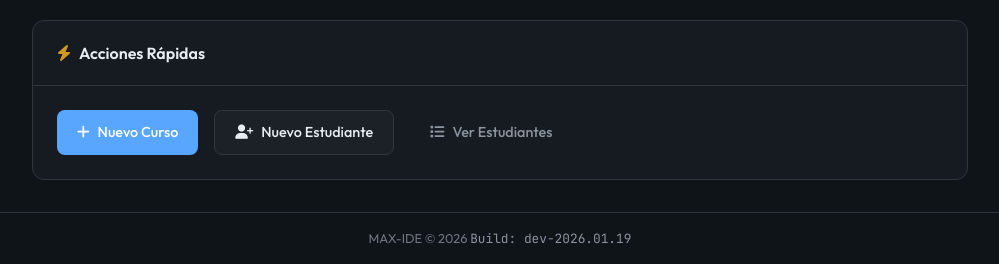
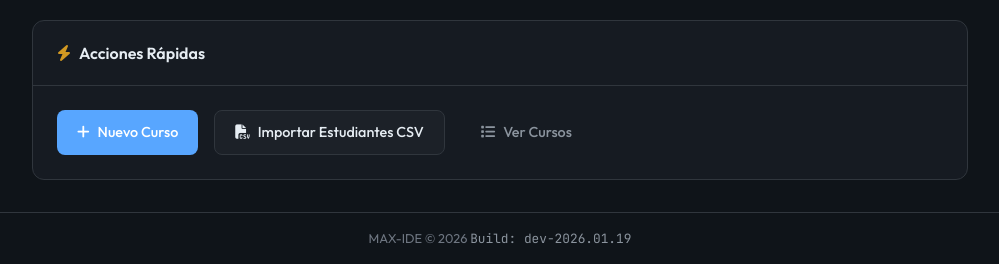
Before and after one commit to Luvigo/Max, a Django app: template editor/templates/dashboards/institution_dashboard.html in a window 1280 px wide. Shown: the part 912-1176 px from the top of the page, without its empty margins (280-1279 px from the left). Run offline with Django 5.2, Linux system fonts and the light colour scheme; the template is opened without the code that fills it, so the values that code supplies are empty.

Commit message:
Fix: Arreglar URLs en institution_dashboard.html - usar URLs de institución con slug

```diff
--- a/editor/templates/dashboards/institution_dashboard.html
+++ b/editor/templates/dashboards/institution_dashboard.html
@@ -55,7 +55,7 @@
                 <i class="fas fa-graduation-cap" style="color: var(--color-warning);"></i>
                 Cursos
             </h3>
-            <a href="{% url 'editor:courses_list' %}" class="btn btn-ghost">Ver todos</a>
+            <a href="{% url 'editor:institution_courses_list' institution_slug=institution.slug %}" class="btn btn-ghost">Ver todos</a>
         </div>
         <div class="card-body" style="padding: 0;">
             {% if courses %}
@@ -89,7 +89,7 @@
             <div class="empty-state">
                 <i class="fas fa-graduation-cap"></i>
                 <p>No hay cursos creados</p>
-                <a href="{% url 'editor:course_create' %}" class="btn btn-primary">
+                <a href="{% url 'editor:institution_course_create' institution_slug=institution.slug %}" class="btn btn-primary">
                     <i class="fas fa-plus"></i> Crear Curso
                 </a>
             </div>
@@ -174,14 +174,14 @@
     </div>
     <div class="card-body">
         <div style="display: flex; gap: 1rem; flex-wrap: wrap;">
-            <a href="{% url 'editor:course_create' %}" class="btn btn-primary">
+            <a href="{% url 'editor:institution_course_create' institution_slug=institution.slug %}" class="btn btn-primary">
                 <i class="fas fa-plus"></i> Nuevo Curso
             </a>
-            <a href="{% url 'editor:student_create' %}" class="btn btn-secondary">
-                <i class="fas fa-user-plus"></i> Nuevo Estudiante
+            <a href="{% url 'editor:institution_import_csv' institution_slug=institution.slug %}" class="btn btn-secondary">
+                <i class="fas fa-file-csv"></i> Importar Estudiantes CSV
             </a>
-            <a href="{% url 'editor:students_list' %}" class="btn btn-ghost">
-                <i class="fas fa-list"></i> Ver Estudiantes
+            <a href="{% url 'editor:institution_courses_list' institution_slug=institution.slug %}" class="btn btn-ghost">
+                <i class="fas fa-list"></i> Ver Cursos
             </a>
         </div>
     </div>
```
